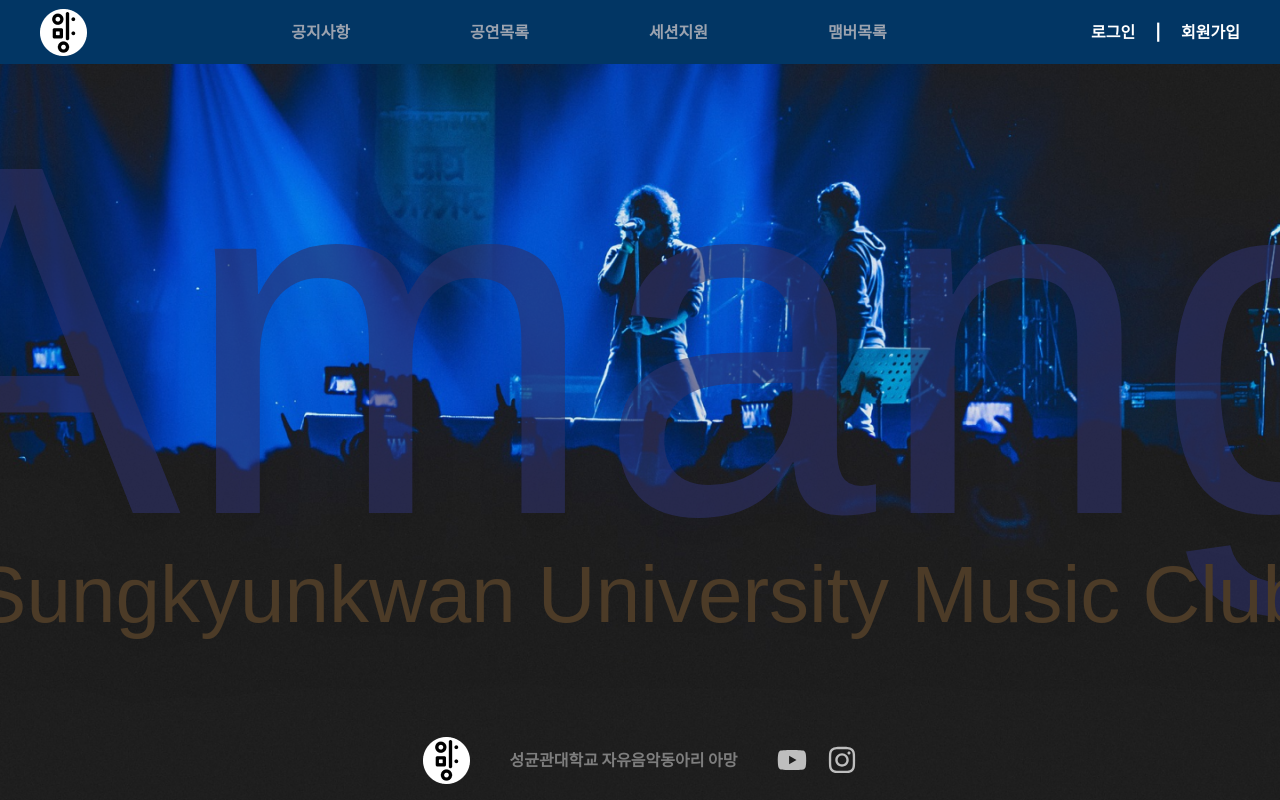
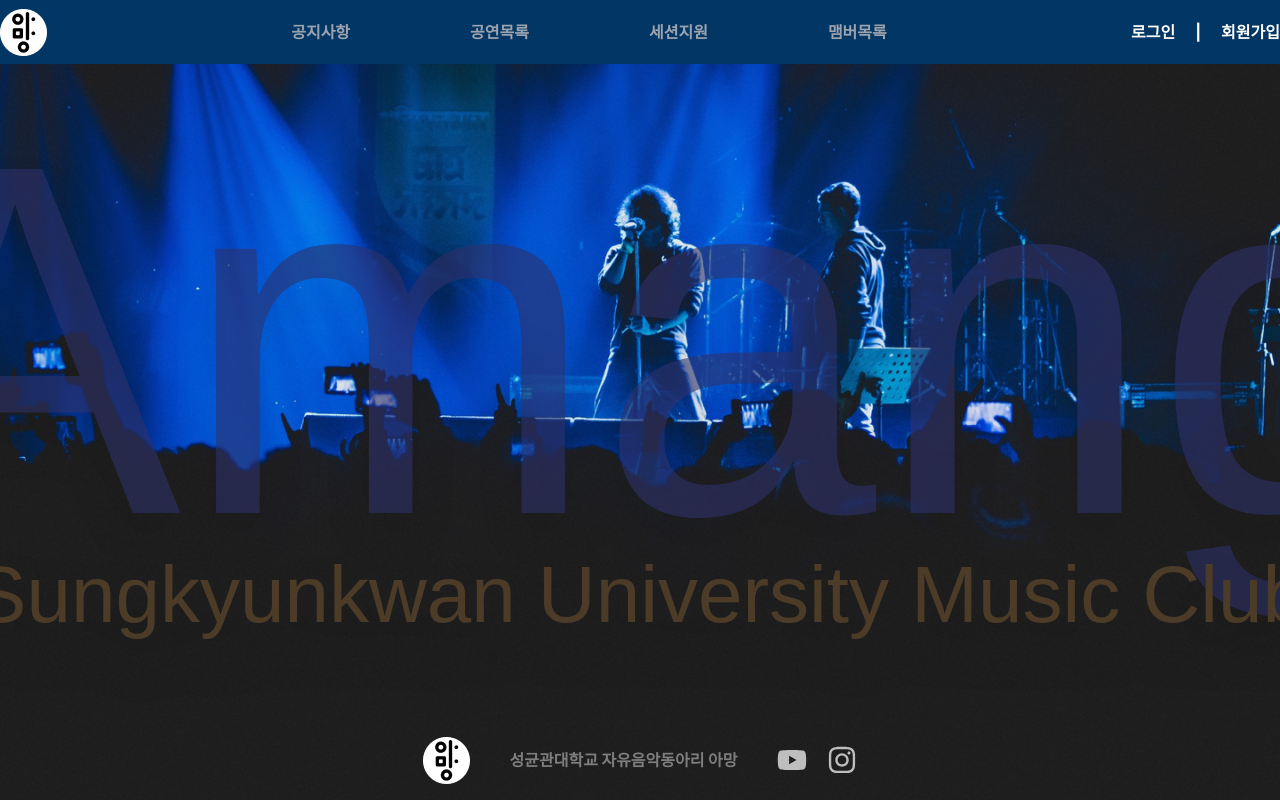
Before and after one commit to skku-amang/main, a Next.js app: page / in a window 1280 px wide. Built offline with nearby package versions, Linux system fonts and the light colour scheme; no server answers; a web font is replaced by a local one.

Commit message:
fix: set navbar overflow hidden

```diff
--- a/components/common/Header/index.tsx
+++ b/components/common/Header/index.tsx
@@ -27,7 +27,7 @@ export const HeaderInner = ({
       style={{ ...style, height }}
       className={cn(
         className,
-        'invisible flex h-full w-full items-center px-10 md:visible'
+        'flex h-full w-0 items-center overflow-hidden px-0 md:w-full'
       )}
     >
       <div className="mx-auto flex h-full w-full items-center justify-between lg:w-[1280px]">
```
